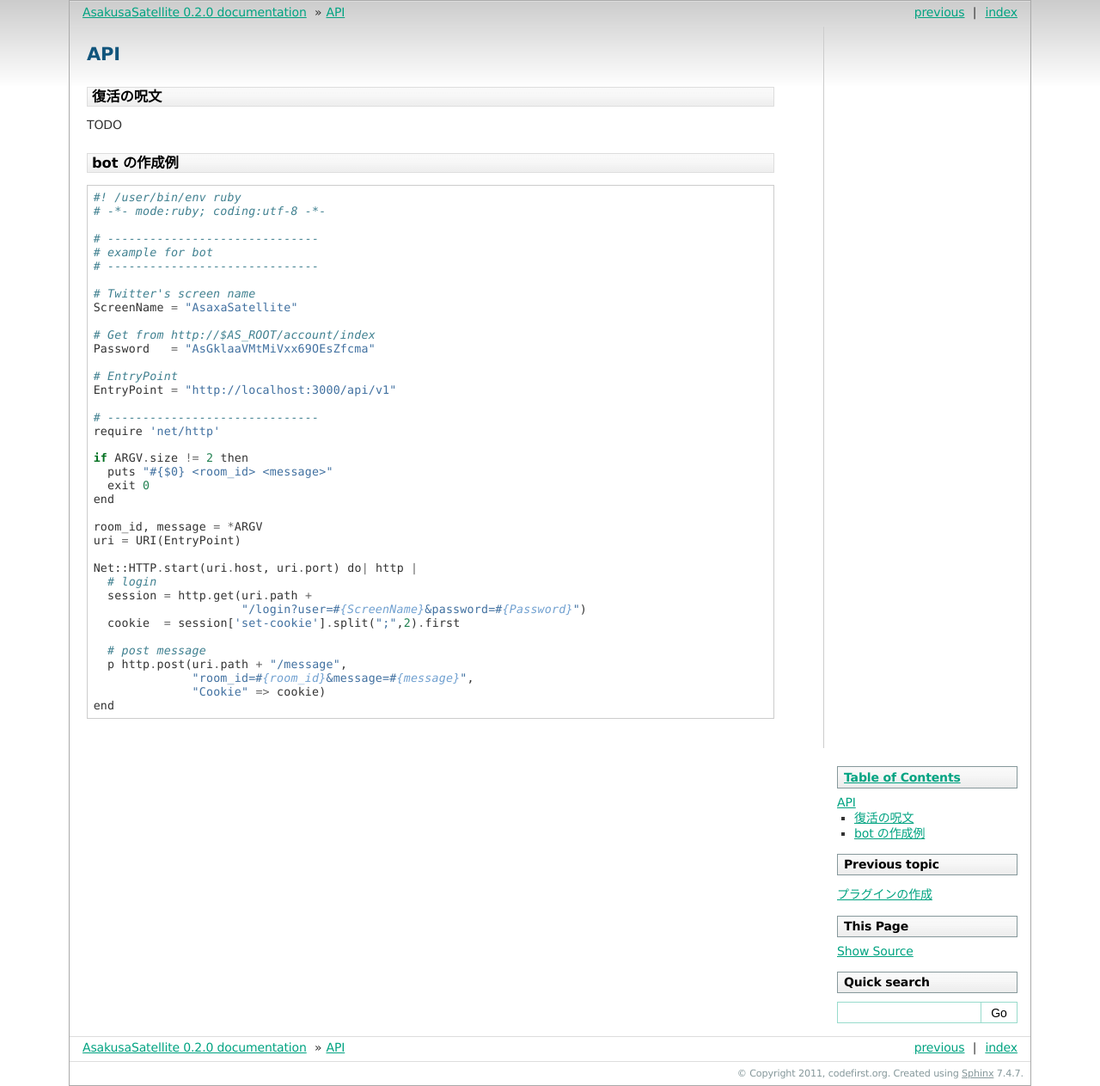
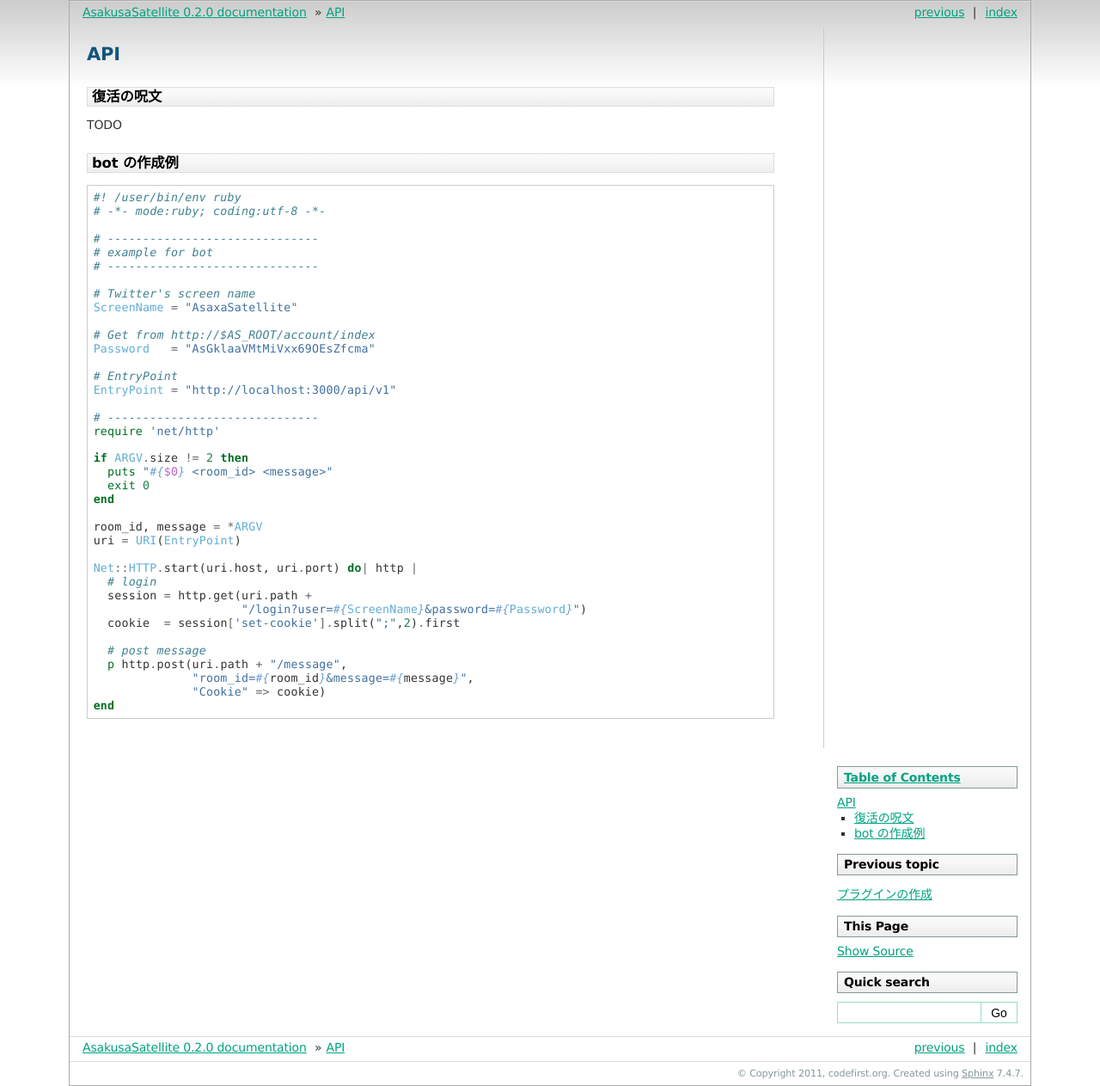
Before and after one commit to codefirst/asakusa-satellite-manual, a Sphinx documentation site: the page built from source/api.rst, in a window 1280 px wide. Shown: the whole page at 86% size. Built offline with Sphinx 7.4.7, drawn with Linux system fonts in a browser that asks for light colours.

Commit message:
bot のコード例をハイライト

```diff
--- a/source/api.rst
+++ b/source/api.rst
@@ -8,7 +8,7 @@ TODO
 bot の作成例
 -----------------------
 
-::
+.. code-block:: ruby
 
    #! /user/bin/env ruby
    # -*- mode:ruby; coding:utf-8 -*-
```
